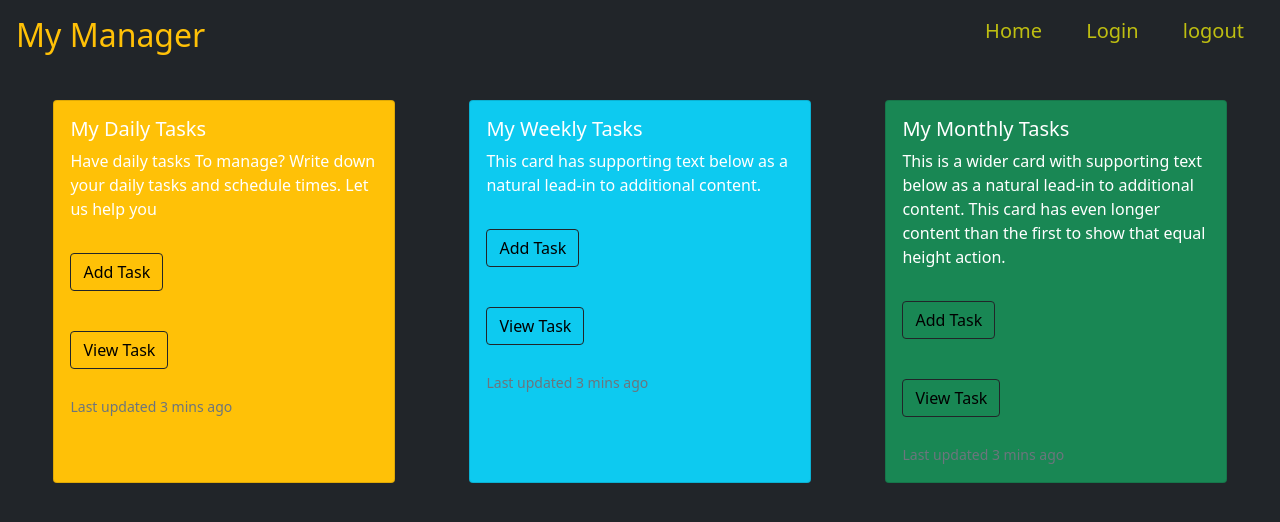
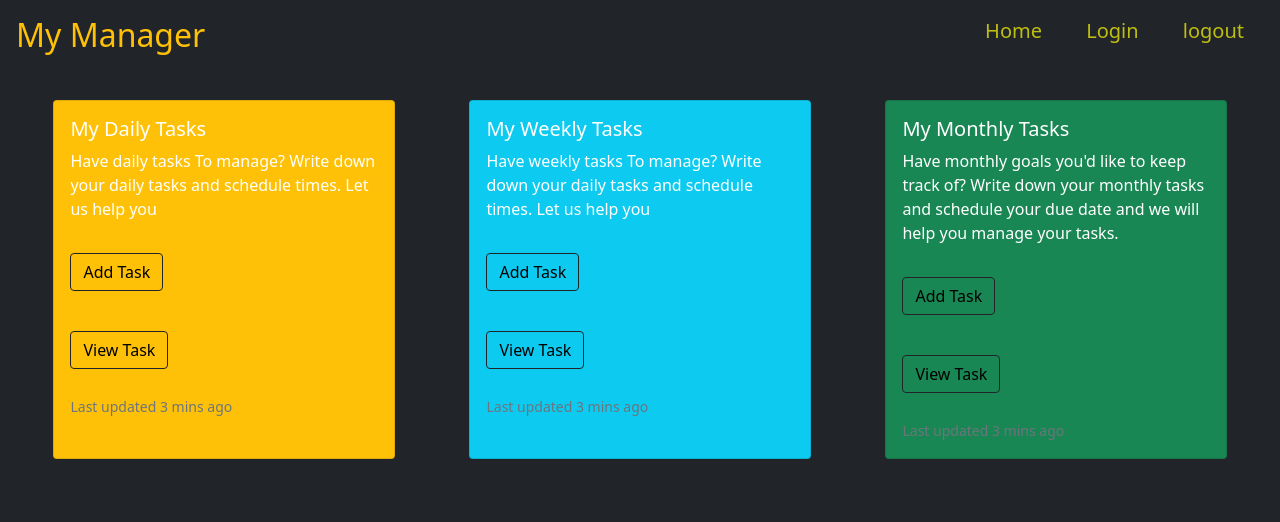
Before and after one commit to Shadyaobuya/ToDoListApp, a Django app: page / in a window 1280 px wide. Shown: the top 522 px of the page. Run offline with Django 3.2, Linux system fonts and the light colour scheme.

Commit message:
Changed cards

```diff
--- a/todoapp/templates/tasks/homepage.html
+++ b/todoapp/templates/tasks/homepage.html
@@ -23,7 +23,7 @@
     <div class="card text-white bg-info mb-3">
       <div class="card-body">
         <h5 class="card-title">My Weekly Tasks</h5>
-        <p class="card-text">This card has supporting text below as a natural lead-in to additional content.</p>
+        <p class="card-text">Have weekly tasks To manage? Write down your daily tasks and schedule times. Let us help you</p>
         <button class="btns btn btn-outline-dark mt-3"><a href="{%url 'addtask'%}">Add Task</a></button>
         <button class="btns btn btn-outline-dark mt-3"><a href="{% url 'index'%}">View Task</a></button>
         <p class="card-text"><small class="text-muted">Last updated 3 mins ago</small></p>
@@ -33,7 +33,7 @@
     <div class="card text-white bg-success mb-3">
       <div class="card-body">
         <h5 class="card-title">My Monthly Tasks</h5>
-        <p class="card-text">This is a wider card with supporting text below as a natural lead-in to additional content. This card has even longer content than the first to show that equal height action.</p>
+        <p class="card-text">Have monthly goals you'd like to keep track of? Write down your monthly tasks and schedule your due date and we will help you manage your tasks.</p>
         <button class="btns btn btn-outline-dark mt-3"><a href="{% url 'addtask'%}">Add Task</a></button>
         <button class="btns btn btn-outline-dark mt-3"><a href="{% url 'index'%}">View Task</a></button>
         <p class="card-text"><small class="text-muted">Last updated 3 mins ago</small></p>
```
